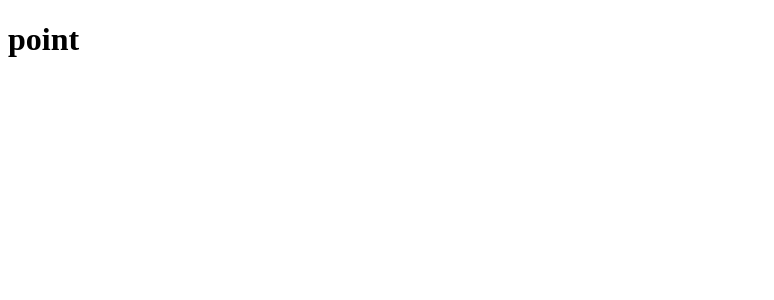
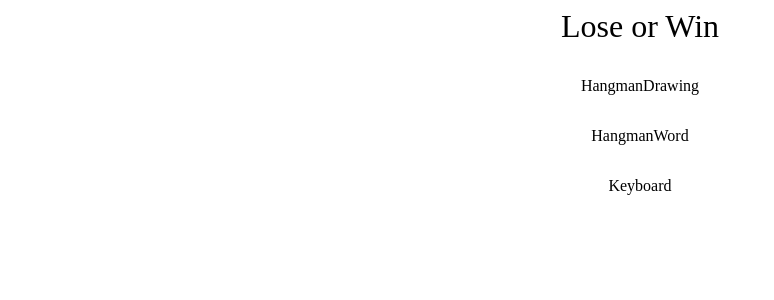
Before and after one commit to kuldp18/react-hangman, a React (Vite) app: page / in a window 1280 px wide. Shown: the top 300 px of the page, without its empty margins (0-774 px from the left). Built offline with nearby package versions, Linux system fonts and the light colour scheme.

Commit message:
add new components

```diff
--- a/src/App.tsx
+++ b/src/App.tsx
@@ -1,4 +1,7 @@
 import { useState } from 'react';
+import HangmanDrawing from './components/HangmanDrawing';
+import HangmanWord from './components/HangmanWord';
+import Keyboard from './components/Keyboard';
 import words from './wordList.json';
 
 function App() {
@@ -7,7 +10,32 @@
   });
 
   const [guessedLetters, setGuessedLetters] = useState<String[]>([]);
-  return <h1>{wordToGuess}</h1>;
+  return (
+    <div
+      style={{
+        maxWidth: '800px',
+        display: 'flex',
+        flexDirection: 'column',
+        gap: '2rem',
+        margin: '0 auto',
+        alignItems: 'center',
+      }}
+    >
+      <div
+        className="status"
+        style={{
+          fontSize: '2rem',
+          textAlign: 'center',
+        }}
+      >
+        Lose or Win
+      </div>
+
+      <HangmanDrawing />
+      <HangmanWord />
+      <Keyboard />
+    </div>
+  );
 }
 
 export default App;
--- /dev/null
+++ b/src/components/HangmanDrawing.tsx
@@ -0,0 +1,5 @@
+const HangmanDrawing = () => {
+  return <div>HangmanDrawing</div>;
+};
+
+export default HangmanDrawing;
--- /dev/null
+++ b/src/components/HangmanWord.tsx
@@ -0,0 +1,5 @@
+const HangmanWord = () => {
+  return <div>HangmanWord</div>;
+};
+
+export default HangmanWord;
--- /dev/null
+++ b/src/components/Keyboard.tsx
@@ -0,0 +1,5 @@
+const Keyboard = () => {
+  return <div>Keyboard</div>;
+};
+
+export default Keyboard;
```
